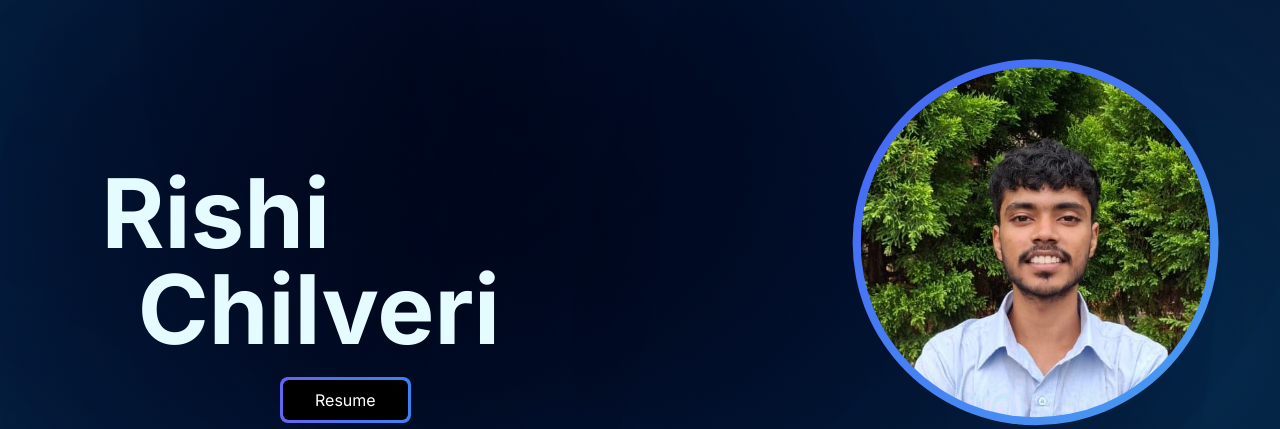
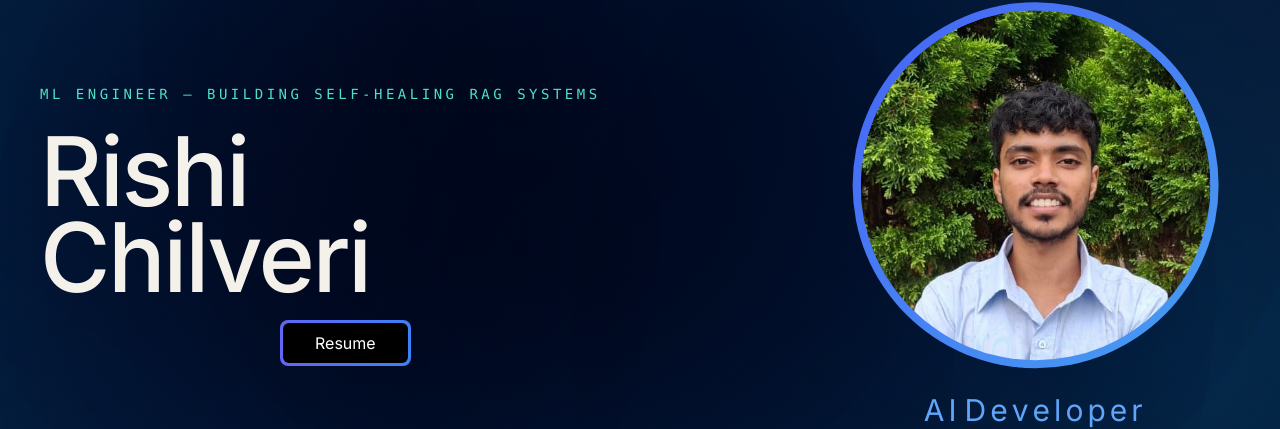
Before and after one commit to Rishi-05/Portfolio, a Next.js app: page / in a window 1280 px wide. Shown: the part 207-636 px from the top of the page. Built offline with nearby package versions, Linux system fonts and the light colour scheme; no server answers.

Commit message:
Refactor HeroName component with animations

```diff
--- a/components/HeroName.tsx
+++ b/components/HeroName.tsx
@@ -1,18 +1,58 @@
-import React from 'react';
-import { TextGenerateEffect } from './ui/text-generate-effect';
+"use client";
+
+import React from "react";
+import { motion } from "framer-motion";
+
+const container = {
+  hidden: {},
+  show: {
+    transition: {
+      staggerChildren: 0.09,
+      delayChildren: 0.15,
+    },
+  },
+};
+
+const word = {
+  hidden: { y: "110%" },
+  show: {
+    y: "0%",
+    transition: { duration: 0.9, ease: [0.16, 1, 0.3, 1] },
+  },
+};
+
+const wrap = (w: string) => (
+  <span className="inline-block overflow-hidden align-bottom">
+    <motion.span variants={word} className="inline-block">
+      {w}
+    </motion.span>
+  </span>
+);
 
 export const HeroName = () => {
   return (
-    <div className="flex flex-col justify-center items-start mt-[12%] ml-[6%]
-      max-md:mt-[50%] max-md:ml-[8%]">
-        <TextGenerateEffect
-          firstName="Rishi"
-          lastName="Chilveri"
-          wordClassName="tracking-normal text-8xl max-sm:text-6xl"
-          firstNameClassName="text-custom-purple"
-          lastNameClassName="text-custom-purple ml-[10%]"
-          containerClassName="flex flex-col items-start"
-        />
+    <div className="flex flex-col">
+      <motion.p
+        initial={{ opacity: 0, y: 8 }}
+        animate={{ opacity: 1, y: 0 }}
+        transition={{ duration: 0.6, delay: 0.1 }}
+        className="font-mono text-xs sm:text-sm tracking-[0.25em] uppercase text-[#4FE0C4] mb-4 sm:mb-6"
+      >
+        ML Engineer — building self-healing RAG systems
+      </motion.p>
+
+      <motion.h1
+        variants={container}
+        initial="hidden"
+        animate="show"
+        className="font-[family-name:var(--font-display)] font-medium text-[#F3F1EA] leading-[0.9]
+          text-[16vw] sm:text-[10vw] lg:text-[7.5vw]
+          tracking-tight"
+      >
+        {wrap("Rishi")}
+        <br />
+        {wrap("Chilveri")}
+      </motion.h1>
     </div>
   );
 };
```
